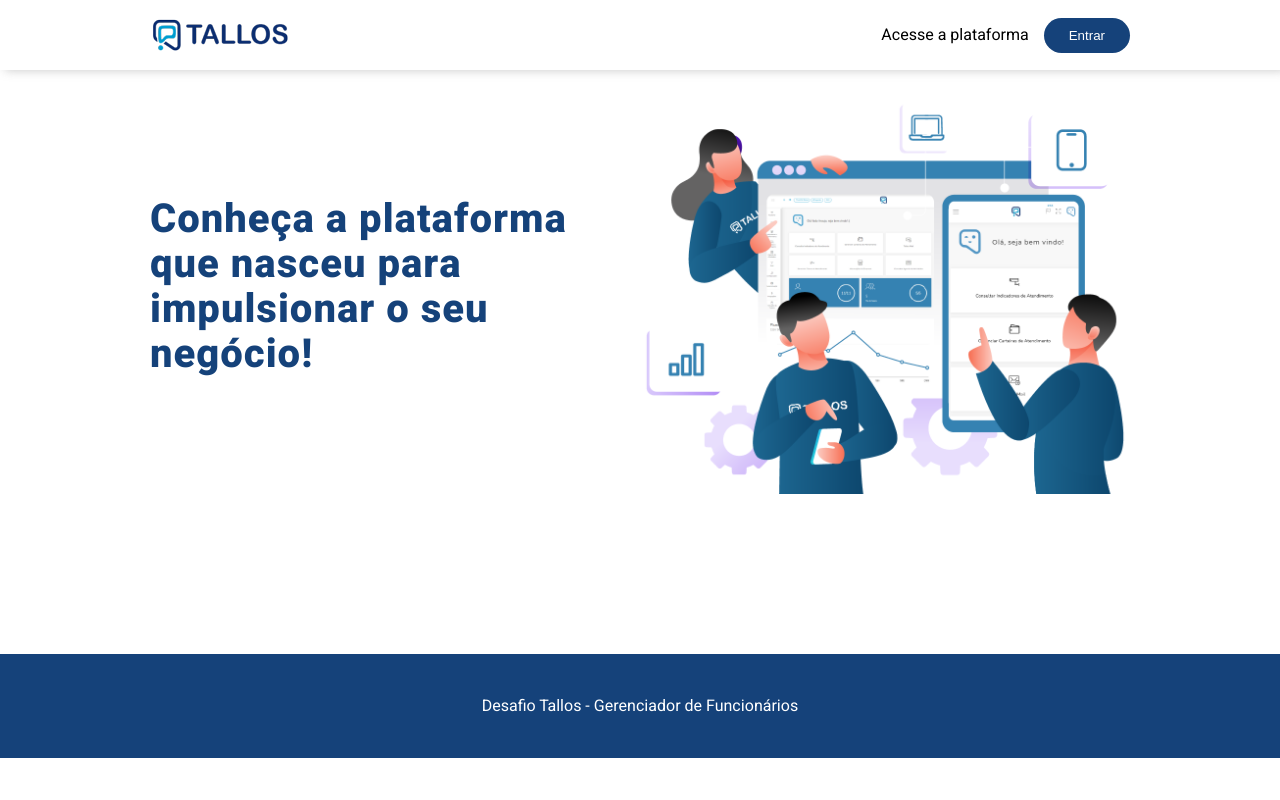
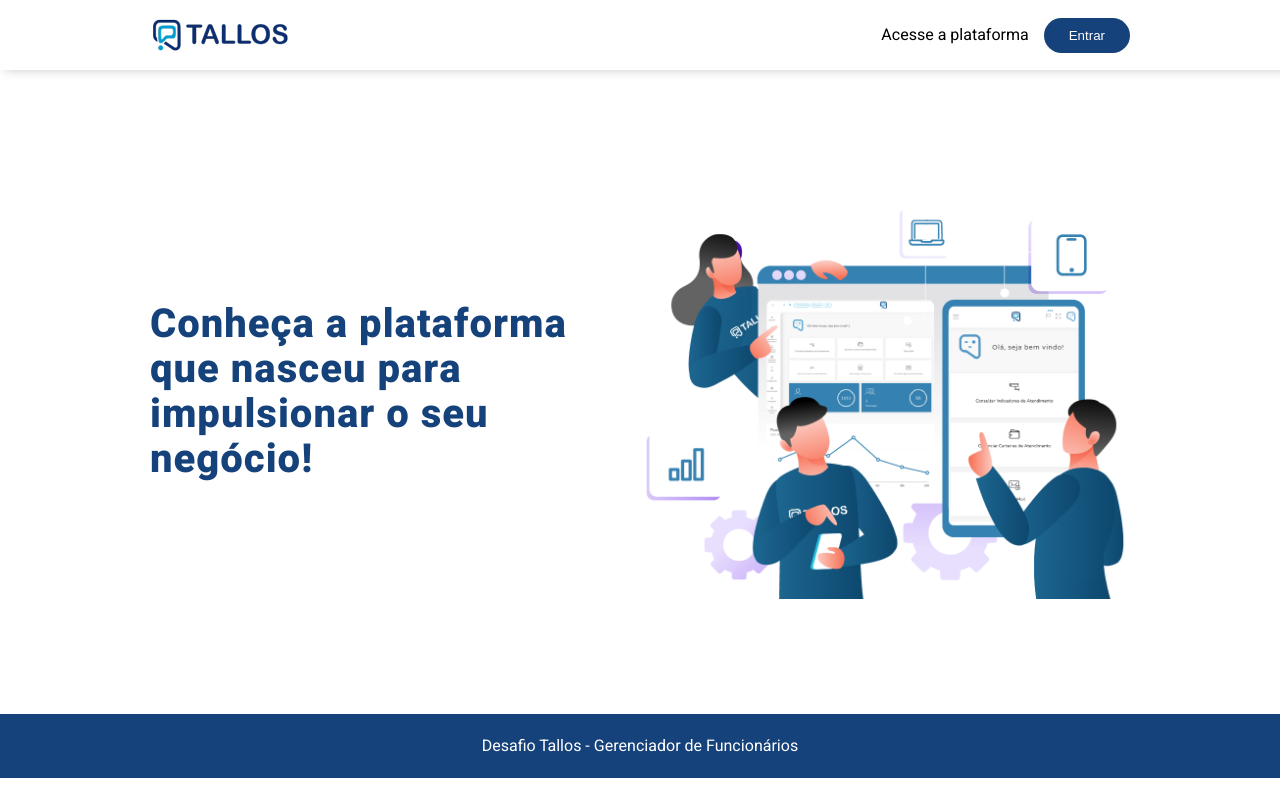
Before and after one commit to Paulo-DevTallos/desafio-tallos-frontend, a Vue app: page / in a window 1280 px wide. Built offline with nearby package versions, Linux system fonts and the light colour scheme.

Commit message:
ajustando estrutura

```diff
--- a/src/assets/base.css
+++ b/src/assets/base.css
@@ -18,7 +18,7 @@ html, body {
 
 main {
   padding: 10px 150px;
-  min-height: 73vh;
+  min-height: 78vh;
 }
 
 a {
--- a/src/assets/components/footer-user.css
+++ b/src/assets/components/footer-user.css
@@ -1,6 +1,6 @@
 .footer-user {
 	width: 100%;
-	height: 13vh;
+	height: 8vh;
 	display: flex;
 	justify-content: center;
 	align-items: center;
--- a/src/assets/components/footer.css
+++ b/src/assets/components/footer.css
@@ -1,6 +1,9 @@
 .footer {
   background-color: #15427a;
   text-align: center;
-  padding: 40px 0;
   color: #fff;
+  height: 8vh;
+  display: flex;
+  align-items: center;
+  justify-content: center;
 }
--- a/src/assets/home.css
+++ b/src/assets/home.css
@@ -1,5 +1,8 @@
 .content-home {
   display: flex;
+  justify-content: center;
+  align-items: center;
+  height: 78vh;
 }
 
 .size-content {
```
